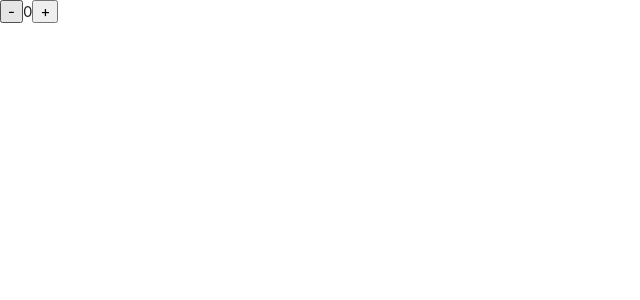
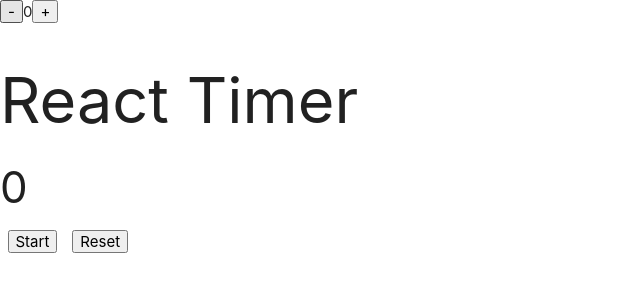
Before and after one commit to LexaHood/stepik_course_react, a React (Create React App) app: page / in a window 1280 px wide. Shown: the top 300 px of the page, without its empty margins (0-640 px from the left). Built offline with nearby package versions, Linux system fonts and the light colour scheme.

Commit message:
6.5 Рефакторинг таймера

```diff
--- a/src/FuncComponents/App.jsx
+++ b/src/FuncComponents/App.jsx
@@ -1,13 +1,14 @@
-import React, { useState } from "react";
+import React from "react";
+import Clicker from "./less_6.2/Clicker";
+import Timer from "./less_6.5/Timer";
+
 
 export default function App() {
-  const [count, setCount] = useState(0);
 
   return (
     <div className="App">
-      <button onClick={() => setCount(count - 1)}>-</button>
-      <span>{count}</span>
-      <button onClick={() => setCount(count + 1)}>+</button>
+      <Clicker/>
+      <Timer/>
     </div>
   );
 };
--- /dev/null
+++ b/src/FuncComponents/less_6.2/Clicker.jsx
@@ -0,0 +1,13 @@
+import React, { useState } from "react";
+
+export default function Clicker() {
+  const [count, setCount] = useState(0);
+
+  return (
+    <div className="App">
+      <button onClick={() => setCount(count - 1)}>-</button>
+      <span>{count}</span>
+      <button onClick={() => setCount(count + 1)}>+</button>
+    </div>
+  );
+};
--- /dev/null
+++ b/src/FuncComponents/less_6.5/Timer.jsx
@@ -0,0 +1,52 @@
+import { useEffect, useRef, useState } from "react";
+
+export default function Timer() {
+  const [count, setCount] = useState(0);
+  const [isCounting, setCounting] = useState(false);
+  const timerRef = useRef(undefined);
+
+  const handleStart = () => {
+    setCounting(true);
+    timerRef.current = setInterval(() => {
+      setCount(prevCount => prevCount + 1);
+    }, 1000);
+  };
+
+  const handleStop = () => {
+    if (timerRef.current) {
+      setCounting(false);
+      clearInterval(timerRef.current);
+      timerRef.current = undefined;
+      console.log('timerId was clean');
+    }
+  }
+
+  const handleReset = () => {
+    handleStop();
+    setCount(0);
+  };
+
+  useEffect(() => {
+    const storageCount = localStorage.getItem('count');
+    if (storageCount) setCount(+storageCount);
+    return () => handleStop();
+  }, []);
+
+  useEffect(() => {
+    localStorage.setItem('count', count);
+    console.log(`LocalStorage updated: count = ${localStorage.getItem('count')}`);
+  }, [count]);
+
+  return (
+    <div className="App">
+      <h1>React Timer</h1>
+      <h3>{count}</h3>
+      {!isCounting ? (
+        <button className='button-22' style={{ margin: '0 0.5rem' }} onClick={() => handleStart()}>Start</button>
+      ) : (
+        <button className='button-22' style={{ margin: '0 0.5rem' }} onClick={() => handleStop()}>Stop</button>
+      )}
+      <button className='button-22' style={{ margin: '0 0.5rem' }} onClick={() => handleReset()}>Reset</button>
+    </div>
+  );
+};
```
